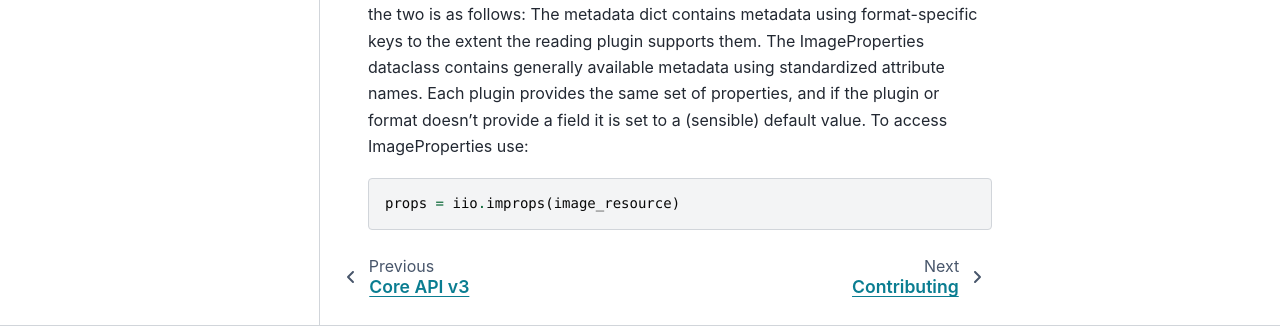
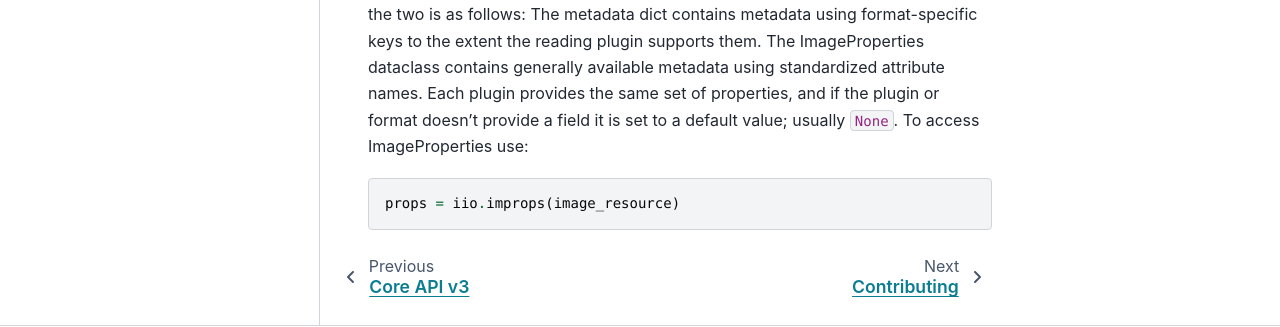
Before and after one commit to imageio/imageio, a Sphinx documentation site: the page built from docs/reference/userapi.rst, in a window 1280 px wide and 900 px high, scrolled down 4252 px. Shown: the part 481-808 px from the top of the window. Built offline with Sphinx 7.4.7 and the PyData theme 0.15.4, drawn with Linux system fonts in a browser that asks for light colours; some of the changed text lies outside the part shown.

Commit message:
DOC: hint sensible default for improps

```diff
--- a/docs/reference/userapi.rst
+++ b/docs/reference/userapi.rst
@@ -198,6 +198,6 @@ metadata dict contains metadata using format-specific keys to the extent the
 reading plugin supports them. The ImageProperties dataclass contains generally
 available metadata using standardized attribute names. Each plugin provides the
 same set of properties, and if the plugin or format doesn't provide a field it
-is set to a (sensible) default value. To access ImageProperties use::
+is set to a default value; usually ``None``. To access ImageProperties use::
 
     props = iio.improps(image_resource)
```
